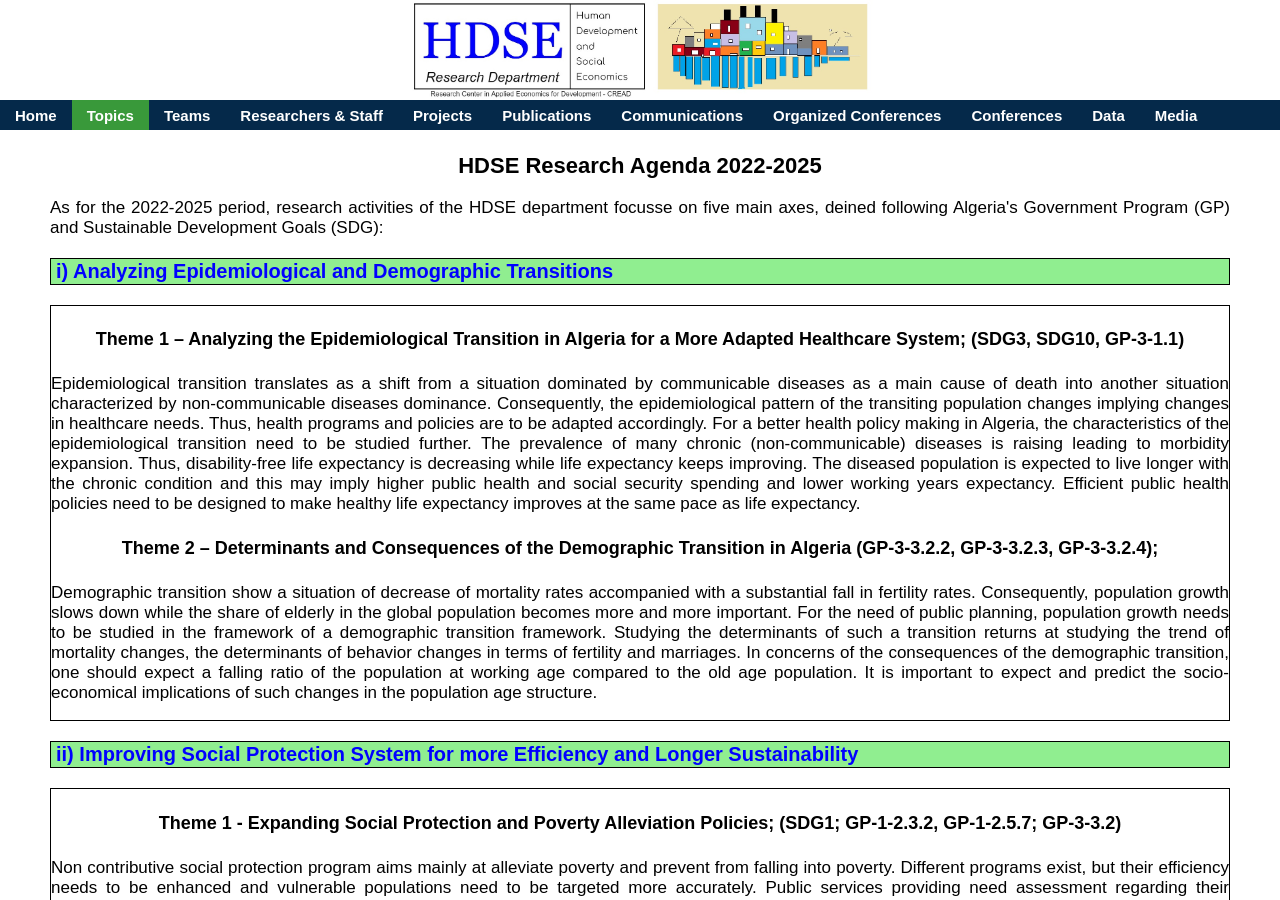
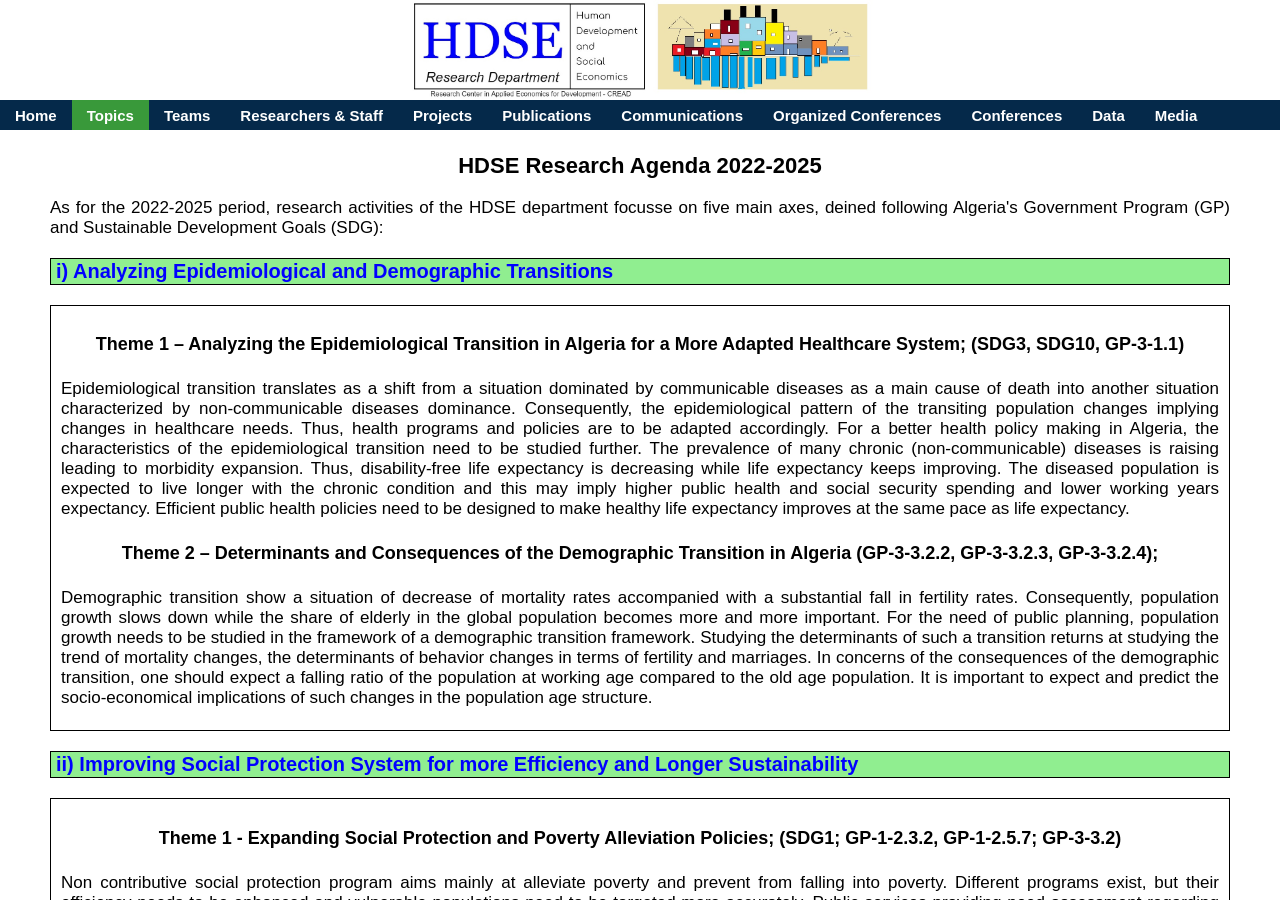
Before and after one commit to Farid-FLICI/farid-flici.github.io, a Jekyll site: the page topics.html, which Jekyll copies as it is, in a window 1280 px wide and 900 px high. Built offline with Jekyll 4.4.1, drawn with Linux system fonts in a browser that asks for light colours.

Commit message:
Update topics.html

```diff
--- a/topics.html
+++ b/topics.html
@@ -52,7 +52,7 @@
      Government Program (GP) and Sustainable Development Goals (SDG):    </p>
 
    <h3> i) Analyzing Epidemiological and Demographic Transitions </h2>
-  <div style="border: 1px solid #000; padding: 5px 10 px 5px 10px">
+  <div style="border: 1px solid #000; padding: 5px 10px 5px 10px">
   <h4> Theme 1 – Analyzing the Epidemiological Transition in Algeria for a More Adapted Healthcare System; (SDG3, SDG10, GP-3-1.1) </h4>
    <p> Epidemiological transition translates as a shift from a situation dominated by communicable diseases as a main cause of death into
       another situation characterized by non-communicable diseases dominance. Consequently, the epidemiological pattern of the transiting
@@ -74,7 +74,7 @@
   </div >
 
    <h3> ii) Improving Social Protection System for more Efficiency and Longer Sustainability </h2>
-  <div style="border: 1px solid #000; padding: 5px 10 px 5px 10px">
+  <div style="border: 1px solid #000; padding: 5px 10px 5px 10px">
   <h4> Theme 1 - Expanding Social Protection and Poverty Alleviation Policies; (SDG1; GP-1-2.3.2, GP-1-2.5.7; GP-3-3.2) </h4>
     <p> Non contributive social protection program aims mainly at alleviate poverty and prevent from falling into poverty.
       Different programs exist, but their efficiency needs to be enhanced and vulnerable populations need to be targeted more
@@ -104,14 +104,14 @@
     costly for the public treasure. </p>
   </div>
     <h3> iii) Understanding Internal and International Mobility </h3>
-  <div style="border: 1px solid #000; padding: 5px 10 px 5px 10px">
+  <div style="border: 1px solid #000; padding: 5px 10px 5px 10px">
   <h4> Theme 1 – Sustainable Transport and Urban Planning for a Better Mobility and Living Environment; (SDG11, GP-1.6, GP-3-2.1, GP-3-2.2) </h4>
     <p> </p>
     <h4> Theme 2 – Irregular migration (Harga);</h4>
   </div>
     <h3> iv) Evaluating Public Policy in terms of Primary, Secondary, and Higher Education (SDG4, GP-3-1-2) </h3>
     <h3> v) Using Computer Sciences for Social Analysis (GP-1-2.5.6) </h3>
- <div style="border: 1px solid #000; padding: 5px 10 px 5px 10px">
+ <div style="border: 1px solid #000; padding: 5px 10px 5px 10px">
   <h4> Theme 1 - Digital Demographics </h4>
     <p> Digital Demographics aims at using data from social media to estimate population-related indicators and to
       study the different demographic phenomena. </p>
```
